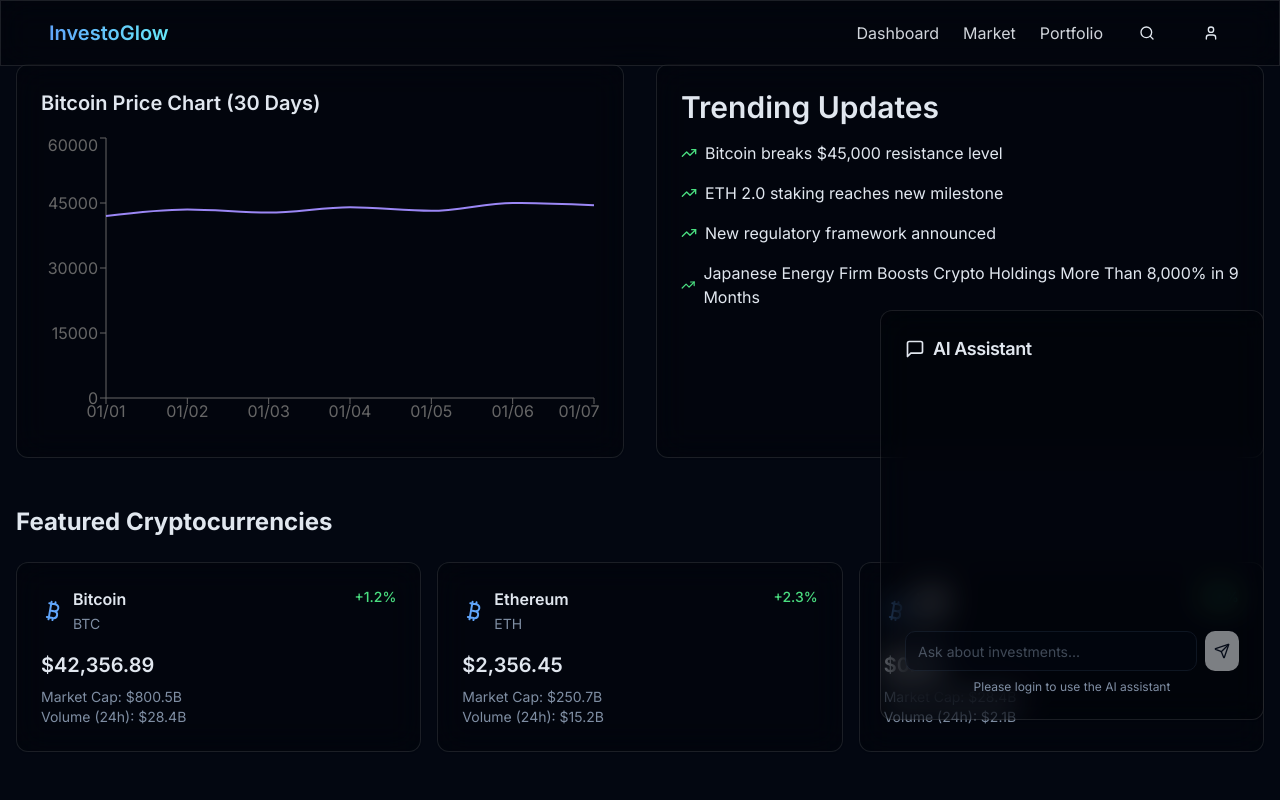
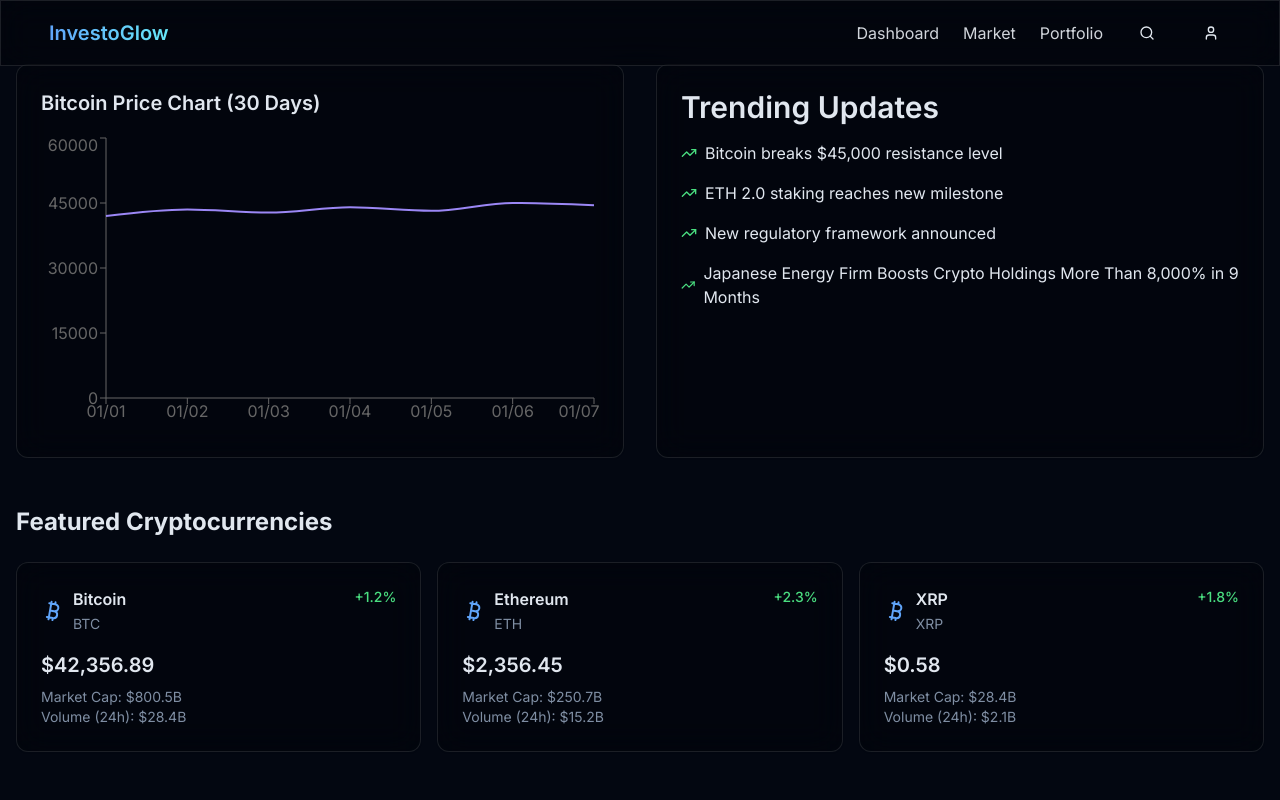
Before and after one commit to yashksaini-coder/investo-glow, a React (Vite) app: page / in a window 1280 px wide. Shown: the top 800 px of the page. Built offline with nearby package versions, Linux system fonts and the light colour scheme.

Commit message:
refactor: 🛠️ Remove ChatBot component from Layout and unused Input import from Index page

```diff
--- a/src/components/layout/Layout.tsx
+++ b/src/components/layout/Layout.tsx
@@ -15,7 +15,6 @@ const Layout = ({ children }: LayoutProps) => {
       <main className="flex-1 pt-16 container mx-auto px-4">
         {children}
       </main>
-      <ChatBot />
       <Footer />
     </div>
   );
--- a/src/pages/Index.tsx
+++ b/src/pages/Index.tsx
@@ -1,7 +1,6 @@
 
 import { Link } from 'react-router-dom';
 import { Button } from "@/components/ui/button";
-import { Input } from "@/components/ui/input";
 import { Card, CardContent } from "@/components/ui/card";
 import { LineChart, Line, XAxis, YAxis, ResponsiveContainer, Tooltip } from 'recharts';
 import { Bitcoin, Send, TrendingUp } from 'lucide-react';
```
